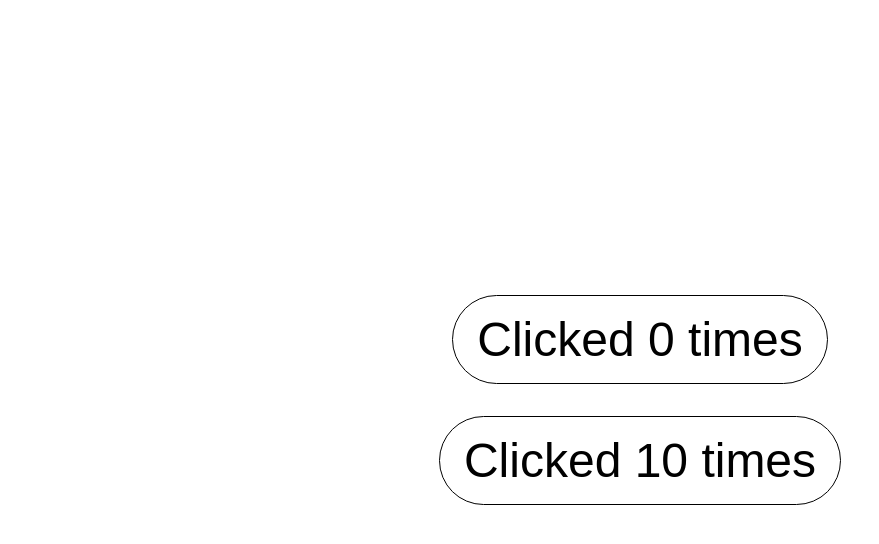
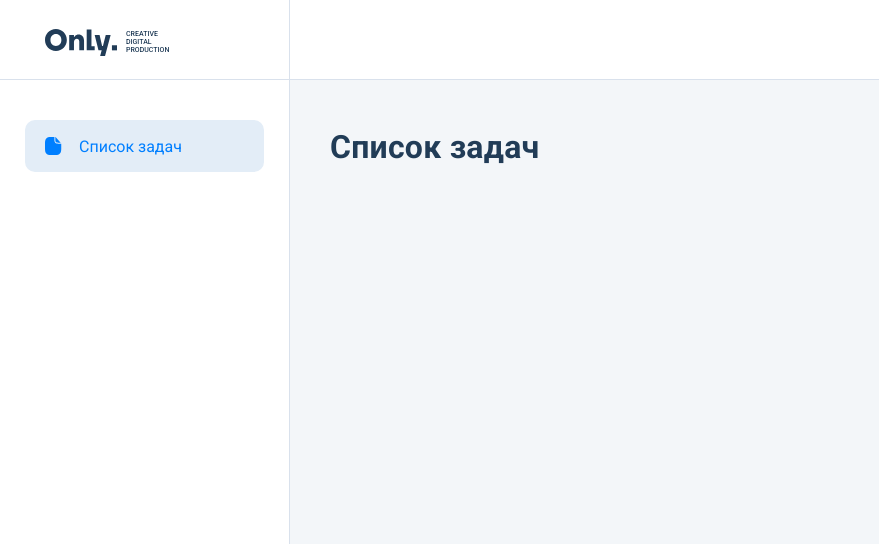
Before and after one commit to only-digital/internship-tasks, a Next.js app: page / in a window 1280 px wide. Shown: the top 544 px of the page, without its empty margins (0-879 px from the left). Built offline with nearby package versions, Linux system fonts and the light colour scheme.

Commit message:
Create sidebar and home components

```diff
--- /dev/null
+++ b/src/components/home/home.jsx
@@ -0,0 +1,14 @@
+import styled from "./home.module.scss";
+
+const Home = (props) => {
+    return (
+        <div className={styled.Home}>
+            <div className={styled.Home__white}></div>
+            <div className={styled.Home__header}>
+                <h1>{props.title}</h1>
+            </div>
+        </div>
+    );
+};
+
+export default Home;
--- /dev/null
+++ b/src/components/home/home.module.scss
@@ -0,0 +1,23 @@
+@import "/src/styles/variables.scss";
+.Home {
+    flex-grow: 1;
+
+    background-color: $background-color;
+    &__white {
+        background-color: white;
+        height: 80px;
+        border-bottom: 1px solid $border-color;
+    }
+    &__header {
+        margin-top: 48px;
+        margin-bottom: 28px;
+        padding: 0 40px;
+        h1 {
+            color: $dark-blue-color;
+            font-size: 32px;
+            font-weight: 600;
+            line-height: 39px;
+            letter-spacing: 0.25px;
+        }
+    }
+}
--- /dev/null
+++ b/src/components/sidebar/sidebar.jsx
@@ -0,0 +1,32 @@
+import styled from "./sidebar.module.scss";
+
+const Sidebar = () => {
+    return (
+        <div className={styled.Sidebar}>
+            <div className={styled.Sidebar__header}>
+                <a
+                    href="https://only.digital"
+                    target="_blank"
+                    className={styled.Sidebar__header__logo}
+                >
+                    <img src="logo.svg" />
+                    <div className={styled.Sidebar__header__text}>
+                        Creative
+                        <br />
+                        Digital
+                        <br />
+                        Production
+                    </div>
+                </a>
+            </div>
+            <div className={styled.Sidebar__body}>
+                <div className={styled.Sidebar__button}>
+                    <img src="file.svg" />
+                    Список задач
+                </div>
+            </div>
+        </div>
+    );
+};
+
+export default Sidebar;
--- /dev/null
+++ b/src/components/sidebar/sidebar.module.scss
@@ -0,0 +1,54 @@
+@import "/src/styles/variables.scss";
+
+.Sidebar {
+    width: 290px;
+    border-right: 1px solid $border-color;
+    min-height: 100vh;
+
+    &__header {
+        padding-left: 45px;
+        padding-top: 29px;
+        height: 80px;
+        border-bottom: 1px solid $border-color;
+
+		&__logo {
+			display: flex;
+			align-items: center;
+			max-width: fit-content;
+		}
+
+        &__text {
+			text-transform: uppercase;
+			margin-left: 9px;
+			width: 50px;
+			height: 26px;
+            color: $dark-blue-color;
+            font-size: 7px;
+            line-height: 8px;
+            font-weight: 500;
+
+        }
+    }
+
+    &__body {
+        padding: 40px 25px;
+    }
+
+    &__button {
+        padding-left: 18px;
+        display: flex;
+        align-items: center;
+        background-color: $button-active;
+        border-radius: 10px;
+		user-select: none;
+
+        height: 52px;
+        color: $blue-color;
+        font-size: 16px;
+        line-height: 25px;
+
+        img {
+            margin-right: 16px;
+        }
+    }
+}
--- a/src/pages/index.js
+++ b/src/pages/index.js
@@ -1,21 +1,20 @@
-import styles from '../styles/index.module.scss'
-import ExampleButton from "../components/example-button/example-button";
-import {getIndexPage} from "../../lib/api";
+import styles from "../styles/index.module.scss";
+import Sidebar from "@/components/sidebar/sidebar";
+import Home from "@/components/home/home";
+import { getIndexPage } from "../../lib/api";
+import { useState } from "react";
 
 function Index(props) {
-
-    console.log(props)
+    console.log(props);
+    const title = props.title;
+    const [tasks, setTasks] = useState(props.tasks);
 
     return (
         <main className={styles.main}>
-            <ExampleButton/>
-
-            <ExampleButton initialValue={10}/>
-
-            {/* Your code here */}
-
+            <Sidebar />
+            <Home title={title} />
         </main>
-    )
+    );
 }
 
 export const getStaticProps = async () => {
@@ -23,7 +22,7 @@ export const getStaticProps = async () => {
 
     return {
         props: indexPage,
-        revalidate: 1
+        revalidate: 1,
     };
 };
 
--- a/src/styles/globals.scss
+++ b/src/styles/globals.scss
@@ -1,9 +1,12 @@
+@import url('https://fonts.googleapis.com/css2?family=Roboto:wght@400;500;700&display=swap');
+
 html {
     font-weight: normal;
     -webkit-font-smoothing: antialiased;
     -moz-osx-font-smoothing: grayscale;
     text-rendering: optimizeLegibility;
     position: relative;
+    font-family: Roboto, sans-serif;
 }
 
 * {
--- a/src/styles/index.module.scss
+++ b/src/styles/index.module.scss
@@ -1,8 +1,5 @@
+@import "./variables";
+
 .main {
     display: flex;
-    flex-direction: column;
-    justify-content: center;
-    align-items: center;
-    padding: 6rem;
-    min-height: 100vh;
 }
--- /dev/null
+++ b/src/styles/variables.scss
@@ -0,0 +1,5 @@
+$border-color: #D9E1EC ;
+$button-active: #E3EDF7;
+$background-color: #F3F6F9;
+$blue-color: #007FFF;
+$dark-blue-color: #213C57;
```
Also changed, not shown: public/file.svg (added), public/logo.svg (added).
